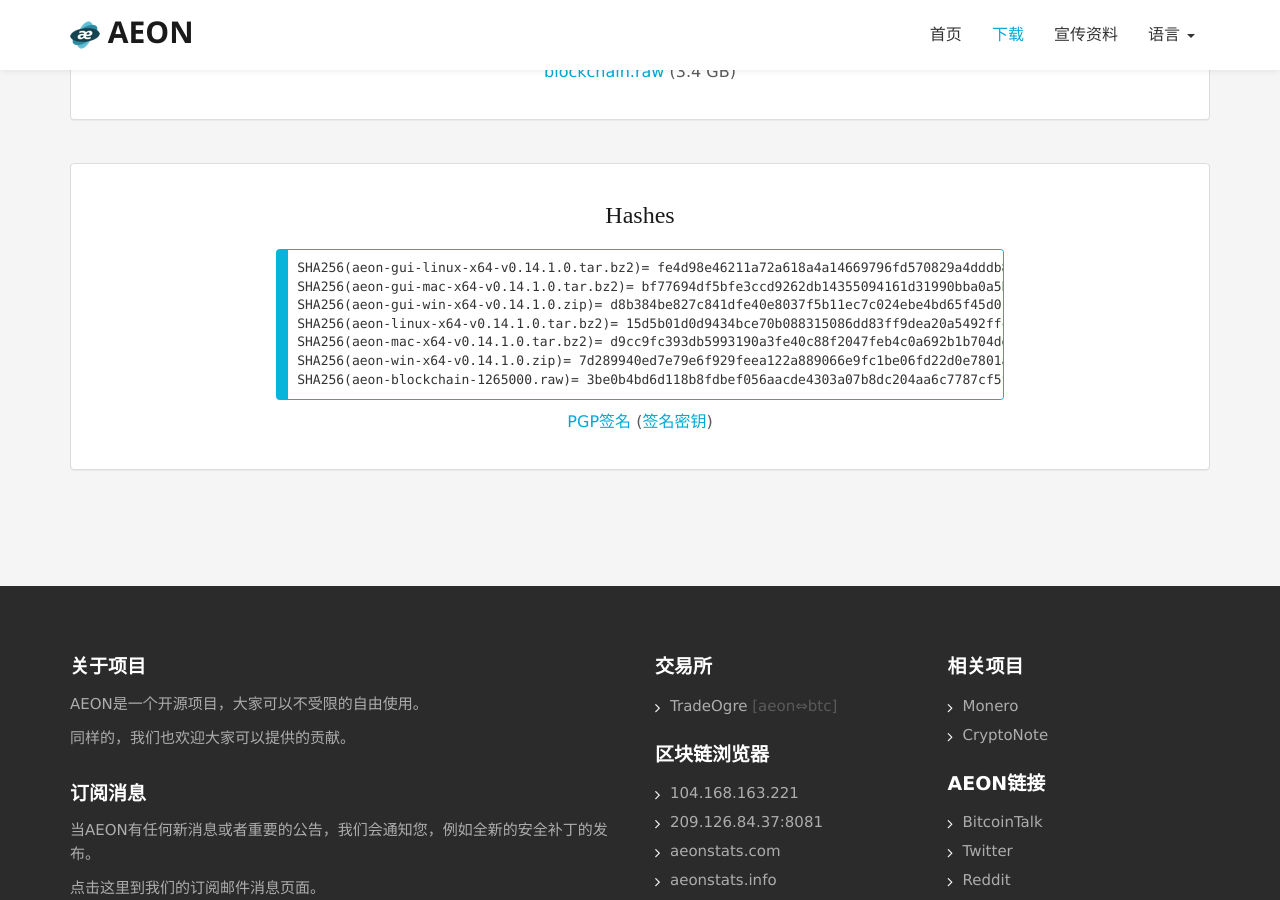
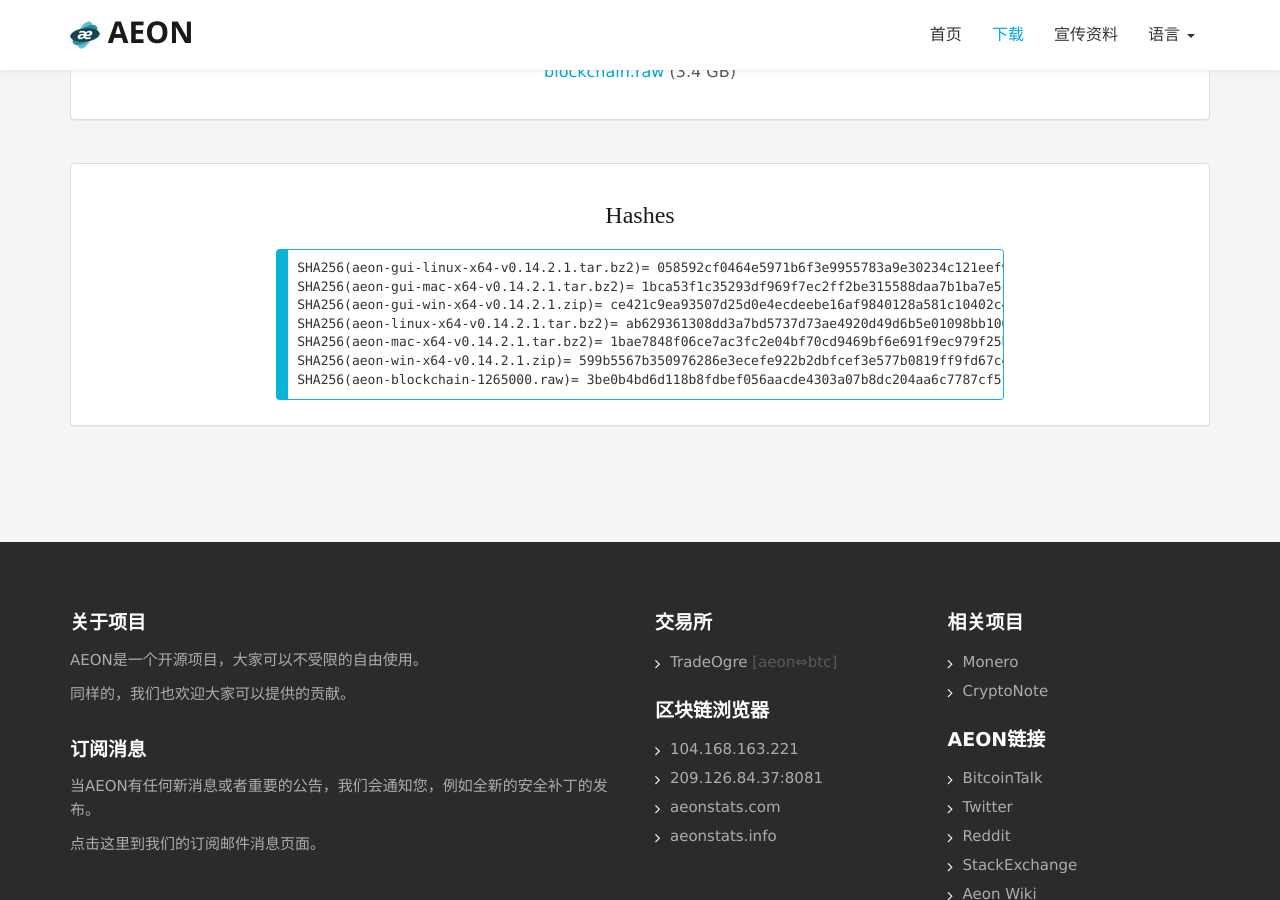
Before and after one commit to aeonix/aeonix.github.io, a Jekyll site: the page built from i18n/cn/downloads.html, in a window 1280 px wide and 900 px high, scrolled down 692 px. Built offline with Jekyll 4.4.1, drawn with Linux system fonts in a browser that asks for light colours; some web fonts are replaced.

Commit message:
Downloads.html: update hashes for v0.14.2.1
Updated hashes for the most recent binaries and removed link to PGP signed hashes. An updated PGP signed hashes file for v0.14.2.1 is a welcome future addition :)

```diff
--- a/_layouts/downloads.html
+++ b/_layouts/downloads.html
@@ -105,20 +105,14 @@
                 </h3>
               </div>
               <div class="col-md-10 col-md-offset-1 col-lg-8 col-lg-offset-2">
-<pre>SHA256(aeon-gui-linux-x64-v0.14.1.0.tar.bz2)= fe4d98e46211a72a618a4a14669796fd570829a4dddb830c33cb20bec7d414f2
-SHA256(aeon-gui-mac-x64-v0.14.1.0.tar.bz2)= bf77694df5bfe3ccd9262db14355094161d31990bba0a5b26dd99a36d9036c64
-SHA256(aeon-gui-win-x64-v0.14.1.0.zip)= d8b384be827c841dfe40e8037f5b11ec7c024ebe4bd65f45d01ed81fce8baf0d
-SHA256(aeon-linux-x64-v0.14.1.0.tar.bz2)= 15d5b01d0d9434bce70b088315086dd83ff9dea20a5492ffccc6d1e3704cc1f5
-SHA256(aeon-mac-x64-v0.14.1.0.tar.bz2)= d9cc9fc393db5993190a3fe40c88f2047feb4c0a692b1b704deec108ad3d454a
-SHA256(aeon-win-x64-v0.14.1.0.zip)= 7d289940ed7e79e6f929feea122a889066e9fc1be06fd22d0e7801a8b31b1e5f
+<pre>SHA256(aeon-gui-linux-x64-v0.14.2.1.tar.bz2)= 058592cf0464e5971b6f3e9955783a9e30234c121eef9d5bf0479b5c8806a2ae
+SHA256(aeon-gui-mac-x64-v0.14.2.1.tar.bz2)= 1bca53f1c35293df969f7ec2ff2be315588daa7b1ba7e5c92b90db296a6a38f9
+SHA256(aeon-gui-win-x64-v0.14.2.1.zip)= ce421c9ea93507d25d0e4ecdeebe16af9840128a581c10402c4f0722be379b57
+SHA256(aeon-linux-x64-v0.14.2.1.tar.bz2)= ab629361308dd3a7bd5737d73ae4920d49d6b5e01098bb1001ce91837f686a0f
+SHA256(aeon-mac-x64-v0.14.2.1.tar.bz2)= 1bae7848f06ce7ac3fc2e04bf70cd9469bf6e691f9ec979f25beb7c6d6bb9ba3
+SHA256(aeon-win-x64-v0.14.2.1.zip)= 599b5567b350976286e3ecefe922b2dbfcef3e577b0819ff9fd67ce844409b0a
 SHA256(aeon-blockchain-1265000.raw)= 3be0b4bd6d118b8fdbef056aacde4303a07b8dc204aa6c7787cf5f043953649c
 </pre>
-              </div>
-              <div class="col-xs-12 text-center">
-                <p>
-                  <a href="/hashes.asc">{{ site.data.i18n.content.download.pgpSignature[page.lang] }}</a>
-                  (<a href="https://raw.githubusercontent.com/aeonix/aeon/master/utils/gpg_keys/stoffu.asc">{{ site.data.i18n.content.download.signingKey[page.lang] }}</a>)
-                </p>
               </div>
             </div>
           </div>
```
